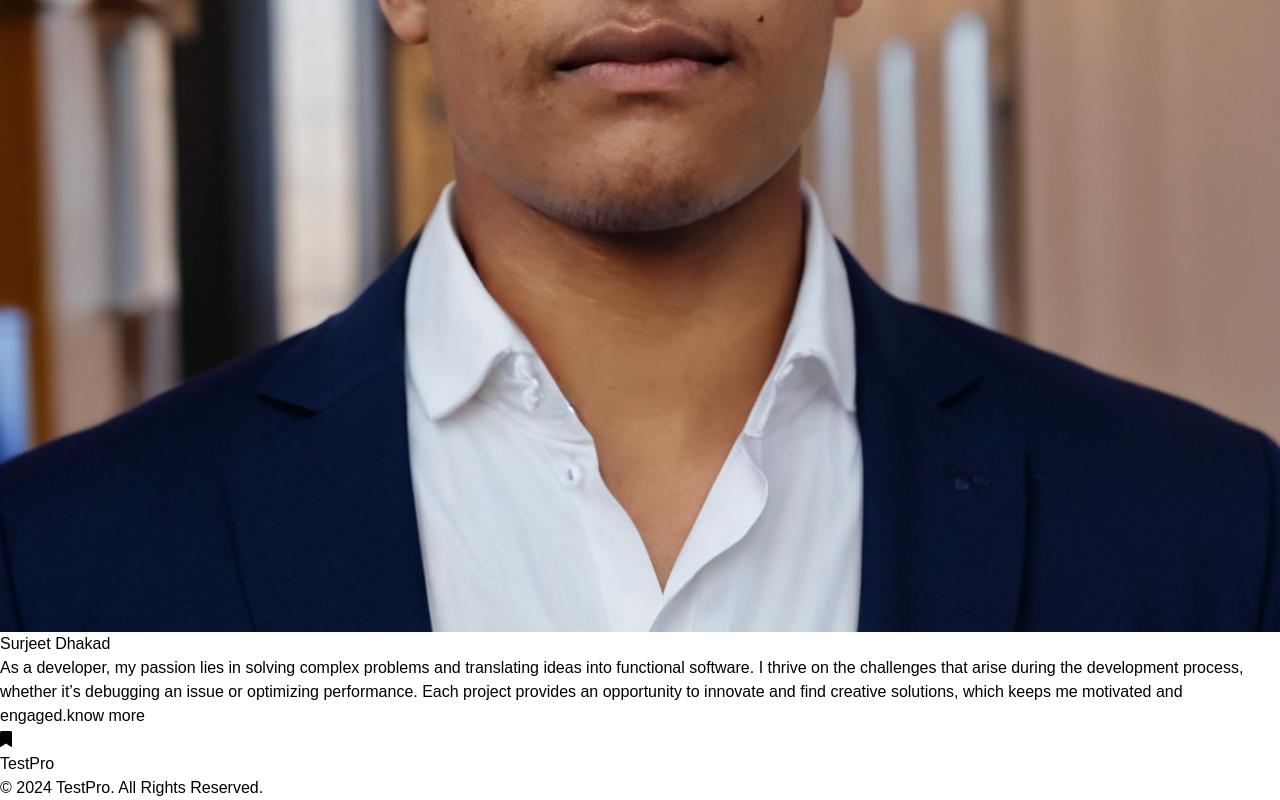
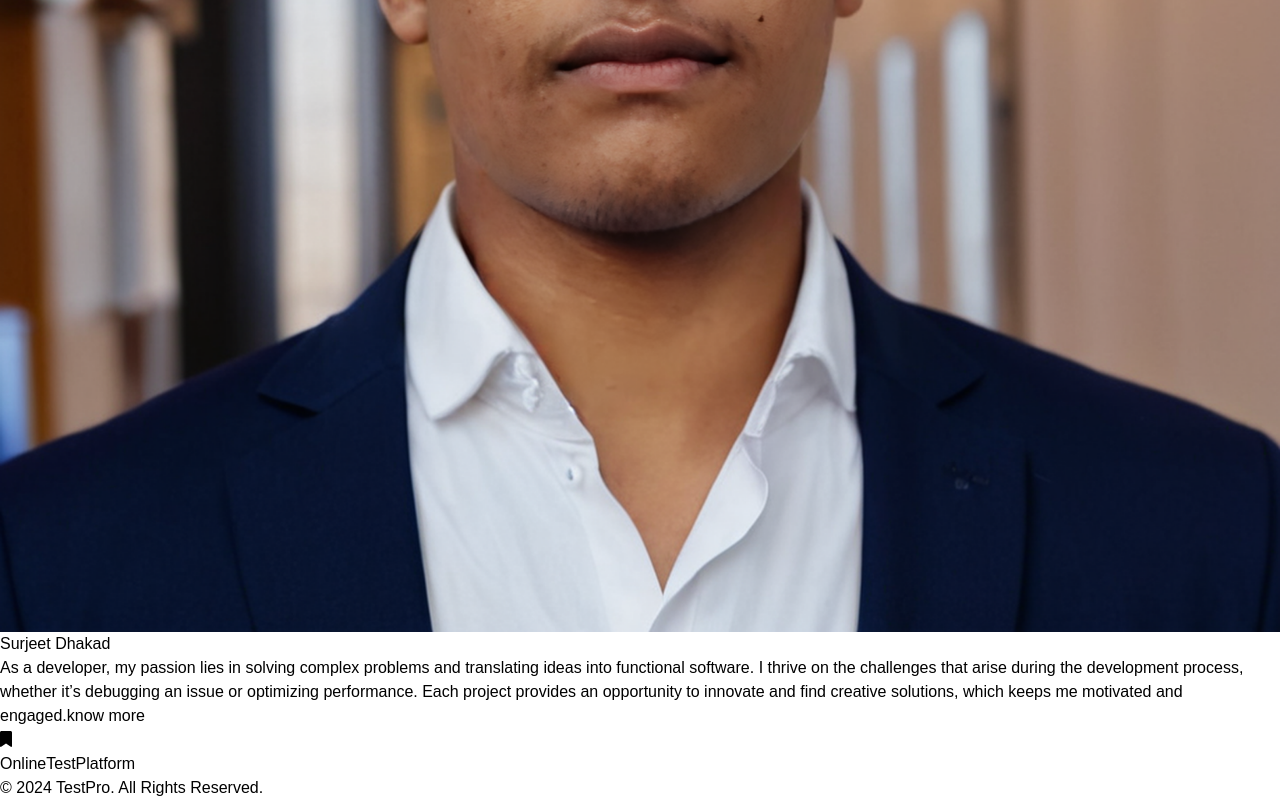
Before and after one commit to Sanjith-Meenakshi-Sundaram/TestPro-Online-Test-Platform, a React (Vite) app in the folder frontend/: page / in a window 1280 px wide. Shown: the part 4272-5072 px from the top of the page. Built offline with nearby package versions, Linux system fonts and the light colour scheme.

Commit message:
footer change

```diff
--- a/frontend/src/Components/Footer.jsx
+++ b/frontend/src/Components/Footer.jsx
@@ -8,7 +8,7 @@ function Footer() {
     <div className='h-[5rem] flex flex-col justify-around items-center gap-3 p-3 border-t-2'>
       <div className='flex justify-center items-center gap-2 font-semibold text-[#01b4dc]' >
         <FontAwesomeIcon icon={faBookmark} />
-                      <h1>TestPro</h1>
+        <h1>OnlineTestPlatform</h1>
       </div>
       <div >
         <h1 className='font-semibold text-center'>© 2024 TestPro. All Rights Reserved.</h1>
```
Lines whose indentation alone changed are shown as unchanged.
